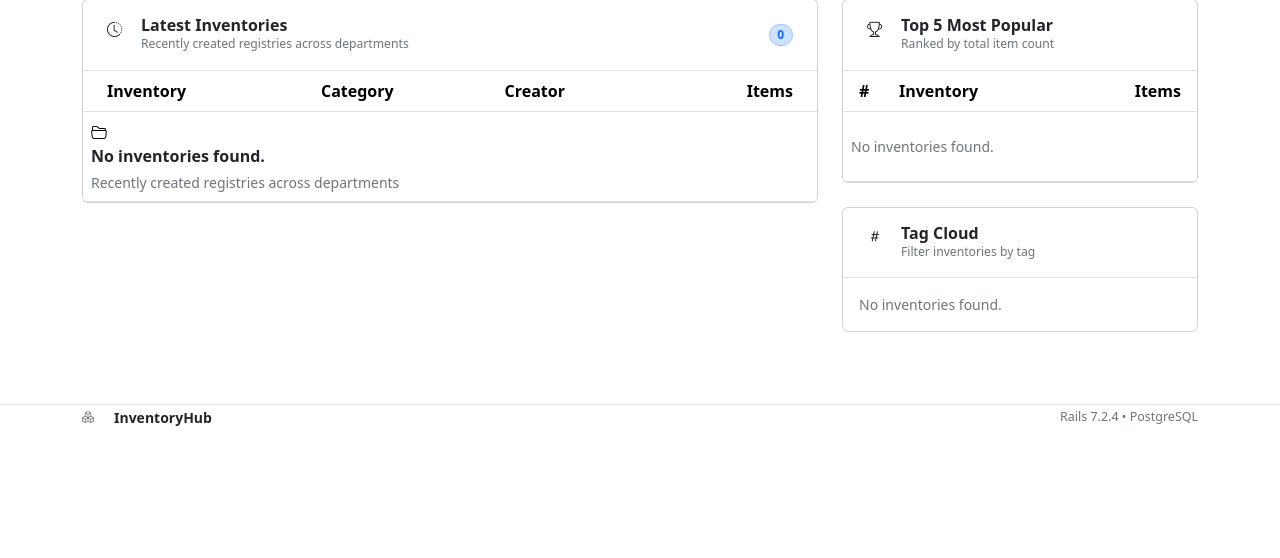
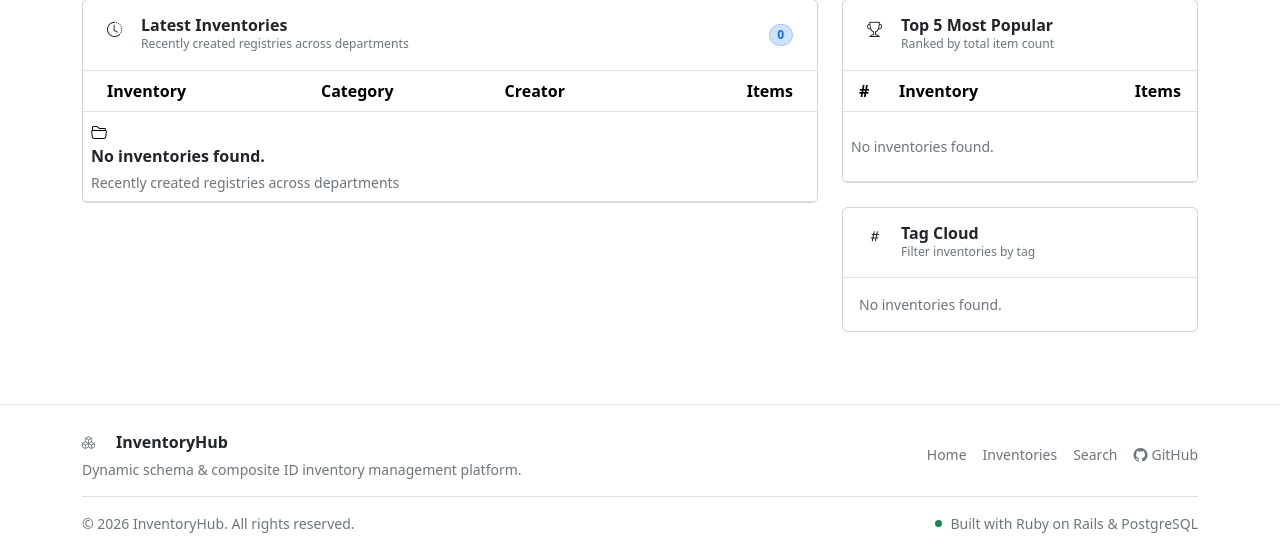
Before and after one commit to robiultechie-dotcom/inventory_hub, a Rails app: page / in a window 1280 px wide. Shown: the part 470-1028 px from the top of the page. Before the commit the page ends 896 px from the top, so only its background shows below. Run offline with Rails 7, Linux system fonts and the light colour scheme; data that the repository does not hold is empty; parts of the project's set-up code (start-up, migrations or seed data) failed here and were passed over; some libraries are stand-ins or nearby versions.

Commit message:
Redesign footer with clean SaaS layout, links, and EN/ES localization

```diff
--- a/app/views/layouts/application.html.erb
+++ b/app/views/layouts/application.html.erb
@@ -22,7 +22,7 @@
 
     <%= stylesheet_link_tag :app, "data-turbo-track": "reload" %>
     <%= javascript_importmap_tags %>
-      <link rel="icon" href="/icon.svg?v=3" type="image/svg+xml">
+    <link rel="icon" href="/icon.svg?v=3" type="image/svg+xml">
   </head>
 
   <body class="d-flex flex-column min-vh-100" data-bs-theme="<%= current_theme %>">
@@ -364,15 +364,49 @@
       </div>
     <% end %>
 
-    <footer class="border-top py-3.5 mt-5 small text-secondary bg-body">
-      <div class="container d-flex flex-wrap justify-content-between align-items-center gap-2">
-        <div class="d-flex align-items-center gap-2">
-          <span class="brand-logo-box" style="width: 24px; height: 24px; border-radius: 0.4rem;">
-            <i class="bi bi-boxes" style="font-size: 0.75rem;"></i>
+    <footer class="border-top mt-5 bg-body text-secondary">
+      <div class="container py-4">
+        <div class="row gy-3 align-items-center justify-content-between">
+          <div class="col-md-6">
+            <div class="d-flex align-items-center gap-2 mb-1">
+              <span class="brand-logo-box" style="width: 26px; height: 26px; border-radius: 0.45rem;">
+                <i class="bi bi-boxes" style="font-size: 0.8rem;"></i>
+              </span>
+              <span class="fw-semibold text-body">InventoryHub</span>
+            </div>
+            <p class="small mb-0">
+              <%= t("footer.tagline", default: "Dynamic schema & composite ID inventory management platform.") %>
+            </p>
+          </div>
+
+          <div class="col-md-6">
+            <ul class="nav justify-content-md-end gap-3 small fw-medium">
+              <li class="nav-item">
+                <%= link_to t("footer.home", default: "Home"), root_path, class: "link-secondary link-underline-opacity-0 link-underline-opacity-100-hover" %>
+              </li>
+              <li class="nav-item">
+                <%= link_to t("footer.inventories", default: "Inventories"), inventories_path, class: "link-secondary link-underline-opacity-0 link-underline-opacity-100-hover" %>
+              </li>
+              <li class="nav-item">
+                <%= link_to t("footer.search", default: "Search"), search_path, class: "link-secondary link-underline-opacity-0 link-underline-opacity-100-hover" %>
+              </li>
+              <li class="nav-item">
+                <a href="https://github.com/robiultechie-dotcom/inventory_hub" target="_blank" rel="noopener noreferrer" class="link-secondary link-underline-opacity-0 link-underline-opacity-100-hover d-inline-flex align-items-center gap-1">
+                  <i class="bi bi-github"></i>
+                  <span>GitHub</span>
+                </a>
+              </li>
+            </ul>
+          </div>
+        </div>
+
+        <div class="border-top mt-3 pt-3 d-flex flex-wrap justify-content-between align-items-center gap-2 small">
+          <span>&copy; <%= Time.current.year %> InventoryHub. <%= t("footer.rights", default: "All rights reserved.") %></span>
+          <span class="d-inline-flex align-items-center gap-2">
+            <span class="rounded-circle bg-success d-inline-block" style="width: 7px; height: 7px;"></span>
+            <span><%= t("footer.powered_by", default: "Built with Ruby on Rails & PostgreSQL") %></span>
           </span>
-          <span class="fw-semibold text-body">InventoryHub</span>
         </div>
-        <span class="font-mono" style="font-size: 0.78rem;">Rails <%= Rails.version %> &bull; PostgreSQL</span>
       </div>
     </footer>
   </body>
--- a/config/locales/en.yml
+++ b/config/locales/en.yml
@@ -316,3 +316,10 @@ en:
     status_active: "Active"
     status_blocked: "Blocked"
     you_badge: "You"
+  footer:
+    tagline: "Dynamic schema & composite ID inventory management platform."
+    home: "Home"
+    inventories: "Inventories"
+    search: "Search"
+    rights: "All rights reserved."
+    powered_by: "Built with Ruby on Rails & PostgreSQL"
--- a/config/locales/es.yml
+++ b/config/locales/es.yml
@@ -316,3 +316,10 @@ es:
     status_active: "Activo"
     status_blocked: "Bloqueado"
     you_badge: "Tú"
+  footer:
+    tagline: "Plataforma de gestión de inventarios con esquemas dinámicos e IDs compuestos."
+    home: "Inicio"
+    inventories: "Inventarios"
+    search: "Buscar"
+    rights: "Todos los derechos reservados."
+    powered_by: "Desarrollado con Ruby on Rails y PostgreSQL"
```
